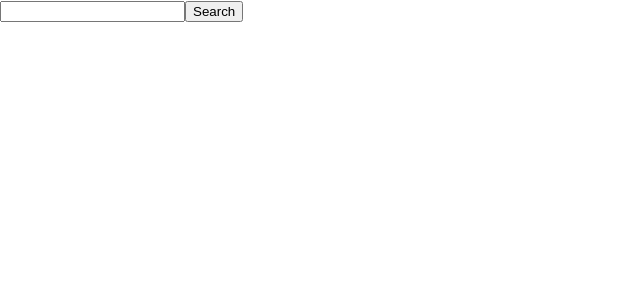
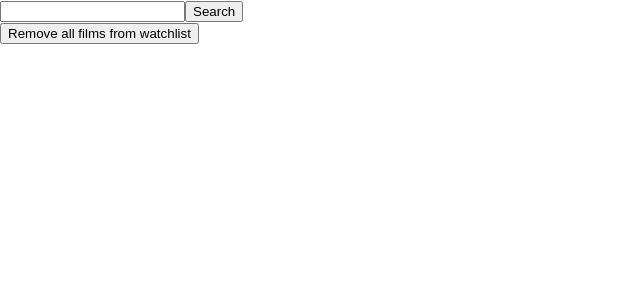
Before and after one commit to maljabouri/Watch-List-App, a React (Create React App) app: page / in a window 1280 px wide. Shown: the top 300 px of the page, without its empty margins (0-640 px from the left). Built offline with nearby package versions, Linux system fonts and the light colour scheme.

Commit message:
added remove all films feature

```diff
--- a/src/App.js
+++ b/src/App.js
@@ -2,7 +2,7 @@ import React, { Component } from 'react';
 import WatchList from './Watchlist';
 import Search from "./Search"
 import axios from 'axios';
-
+import Remove from './Remove';
 
 class App extends Component {
   constructor(props) {
@@ -48,6 +48,10 @@ class App extends Component {
     this.setState({ watchList: updatedWatchList });
   }
 
+  removeAll = (e) => {
+    this.setState( { watchList: [] })
+  }
+
   handleRatingChange = (e, id) => {
     e.preventDefault();
     const newRating = this.state.ratingInput; //use the value from the state instead of the props
@@ -90,6 +94,8 @@ class App extends Component {
         handleSearch={this.handleSearch}
         handleChange={this.handleChange}/>
 
+        <Remove removeAll={this.removeAll}/>
+
       </div>
     );
   }
--- /dev/null
+++ b/src/Remove.js
@@ -0,0 +1,12 @@
+import React from "react";
+
+const Remove = (props) => {
+  return (
+  <div>
+     <button type="submit" onClick={props.removeAll}>Remove all films from watchlist</button>
+  </div>
+
+  )
+}
+
+export default Remove
```
